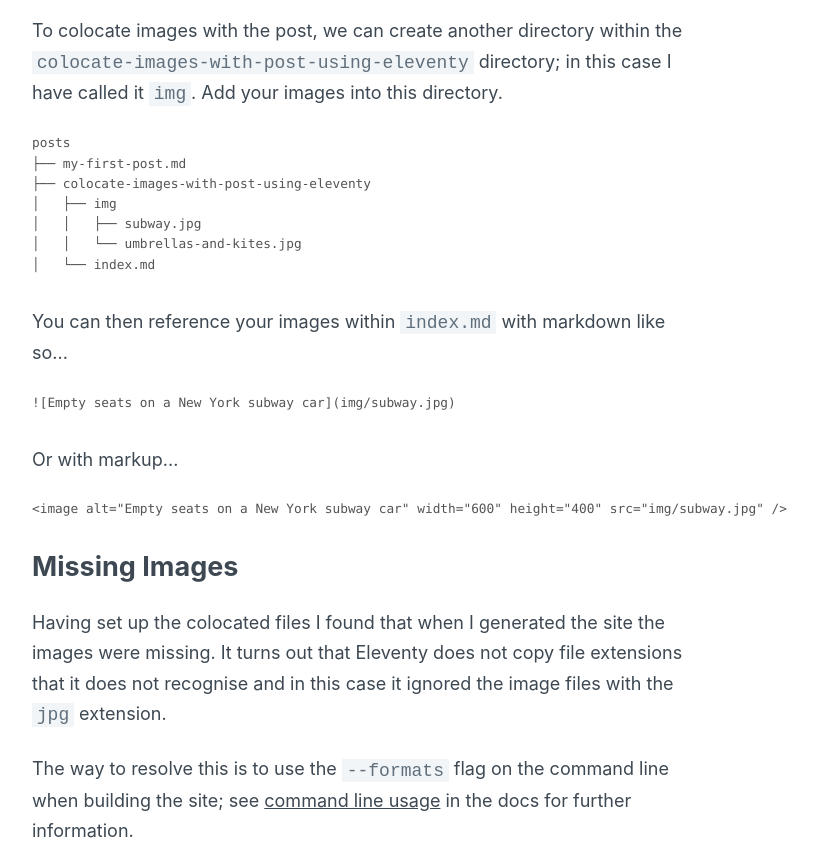
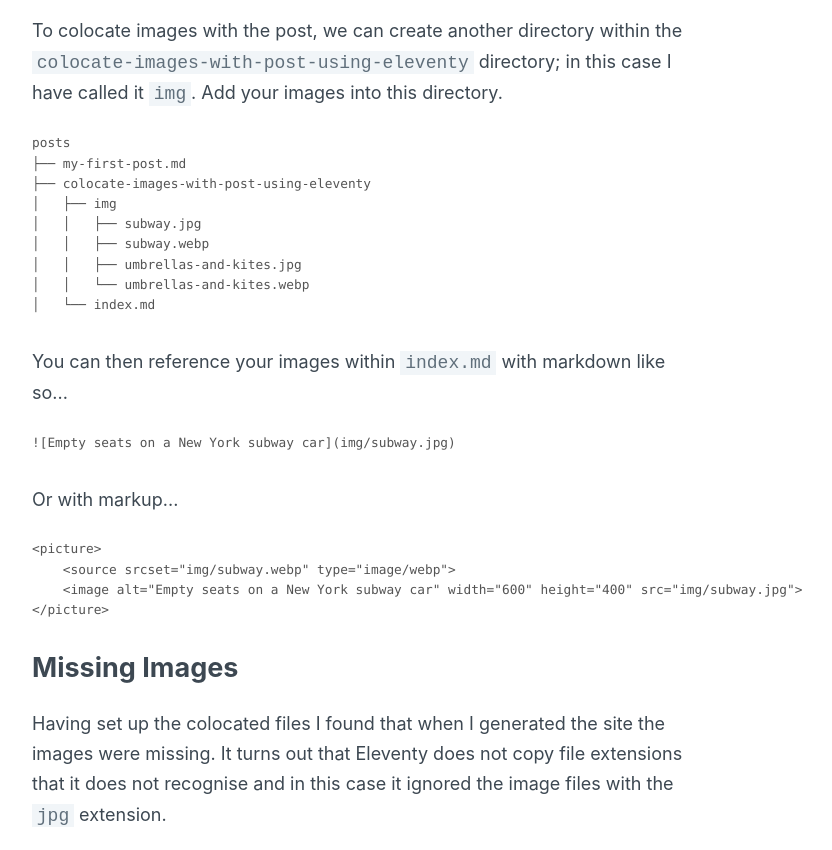
Before and after one commit to ScottWhittaker/scottwhittaker.net, an Eleventy site: page posts/colocate-images-with-post-using-eleventy/index.md in a window 1280 px wide. Shown: the part 1520-2370 px from the top of the page, without its empty margins (274-1106 px from the left). Built offline with nearby package versions, Linux system fonts and the light colour scheme; Eleventy itself is replaced by a stand-in of ours; code samples lack their colours; files that its build step writes are made by us from their sources.

Commit message:
update post

````diff
--- a/posts/colocate-images-with-post-using-eleventy/index.md
+++ b/posts/colocate-images-with-post-using-eleventy/index.md
@@ -29,7 +29,10 @@ You may want to opt for this approach as the images you are using will only ever
 The alternative is to locate all your images in a top level image directory. A combination of both approaches is likely to be useful.
 
 <figure>
-    <image alt="Empty seats on a New York subway car" width="600" height="400" src="img/subway.jpg">
+    <picture>
+        <source srcset="img/subway.webp" type="image/webp">
+        <image alt="Empty seats on a New York subway car" width="600" height="400" src="img/subway.jpg">
+    </picture>
     <figcaption>An example image: Empty seats on a New York subway car</figcaption>
 </figure>
 
@@ -59,7 +62,9 @@ posts
 ├── colocate-images-with-post-using-eleventy
 │   ├── img
 │   │   ├── subway.jpg
-│   │   └── umbrellas-and-kites.jpg
+│   │   ├── subway.webp
+│   │   ├── umbrellas-and-kites.jpg
+│   │   └── umbrellas-and-kites.webp
 │   └── index.md
 ```
 
@@ -72,7 +77,10 @@ You can then reference your images within `index.md` with markdown like so...
 Or with markup...
 
 ```html
-<image alt="Empty seats on a New York subway car" width="600" height="400" src="img/subway.jpg" />
+<picture>
+    <source srcset="img/subway.webp" type="image/webp">
+    <image alt="Empty seats on a New York subway car" width="600" height="400" src="img/subway.jpg">
+</picture>
 ```
 
 ## Missing Images
@@ -90,8 +98,11 @@ npx @11ty/eleventy --serve --formats=md,jpg
 ```
 
 <figure>
-    <image alt="Beach umbrellas and kites flying" width="600" height="400" src="img/umbrellas-and-kites.jpg" />
-    <figcaption>An example image: Beach umbrellas and kites flying</figcaption>
+    <picture>
+        <source srcset="img/umbrellas-and-kites.webp" type="image/webp">
+        <image alt="Beach umbrellas and kites flying" width="600" height="400" src="img/umbrellas-and-kites.jpg" />
+    </picture>
+    <figcaption>An example image: Empty seats on a New York subway car</figcaption>
 </figure>
 
 Note that depending on how you deploy your site you may need to modify your configuration to ensure you add the `--formats` flag. For example, if you have continuous integration setup then you will need to add the flag to your build step to ensure the images are copied to the post directory.
````
